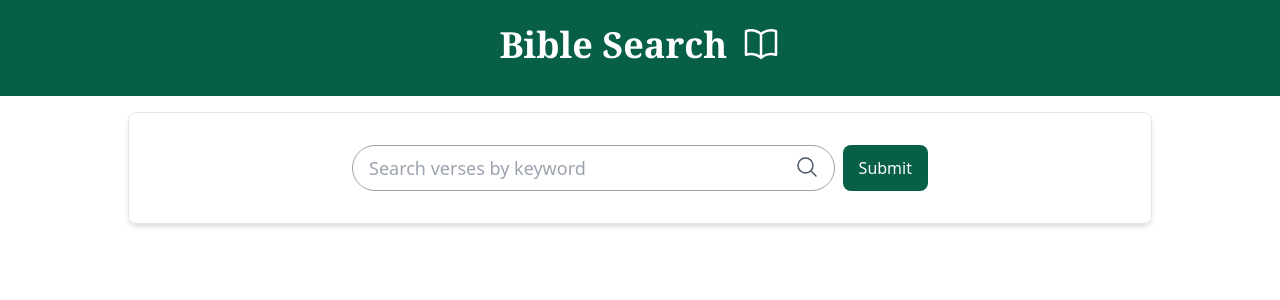
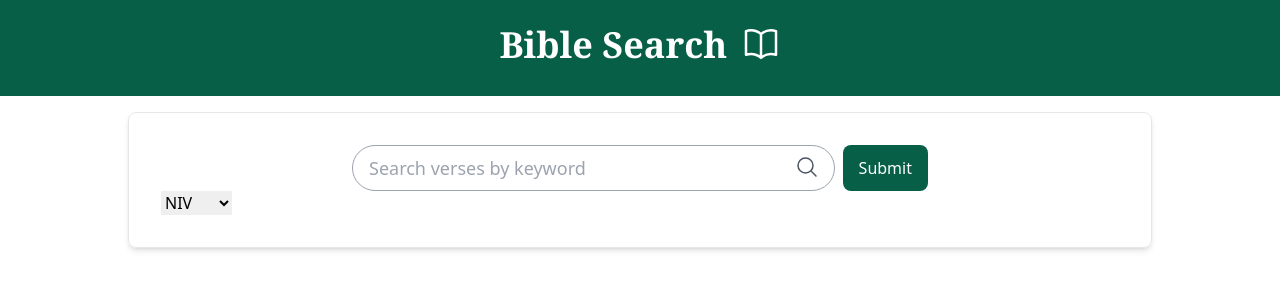
Before and after one commit to joelboersma/bible-search, a Vue app: page / in a window 1280 px wide. Shown: the top 300 px of the page. Built offline with nearby package versions, Linux system fonts and the light colour scheme.

Commit message:
create TranslationSelect

```diff
--- /dev/null
+++ b/src/components/TranslationSelect.vue
@@ -0,0 +1,33 @@
+<script setup>
+defineProps(["modelValue"]);
+defineEmits(["update:modelValue"]);
+
+const translations = {
+  ASV: "American Standard Version (1901)",
+  BBE: "Bible in Basic English",
+  DARBY: "Darby English Bible",
+  ESV: "English Standard Version",
+  NIV: "New International Version",
+  NLT: "New Living Translation",
+  KJV: "King James Version",
+  WEB: "World English Bible",
+  YLT: "Young's Literal Translation",
+};
+</script>
+
+<template>
+  <select
+    :value="modelValue"
+    @input="$emit('update:modelValue', $event.target.value)"
+    name="translation"
+  >
+    <option
+      v-for="[code, name] in Object.entries(translations)"
+      :key="code"
+      :value="code"
+      :label="code"
+      :selected="code === modelValue"
+      :title="name"
+    ></option>
+  </select>
+</template>
--- a/src/views/SearchView.vue
+++ b/src/views/SearchView.vue
@@ -1,11 +1,13 @@
 <script setup>
 import { ref } from "vue";
 import SearchBar from "../components/SearchBar.vue";
+import TranslationSelect from "../components/TranslationSelect.vue";
 
 const searchQuery = ref("");
+const translation = ref("NIV");
 
 function handleSubmit(e) {
-  console.log(searchQuery.value);
+  console.log(searchQuery.value, translation.value);
 }
 </script>
 
@@ -28,4 +30,5 @@ function handleSubmit(e) {
       </button>
     </form>
   </div>
+  <TranslationSelect v-model="translation" />
 </template>
```
